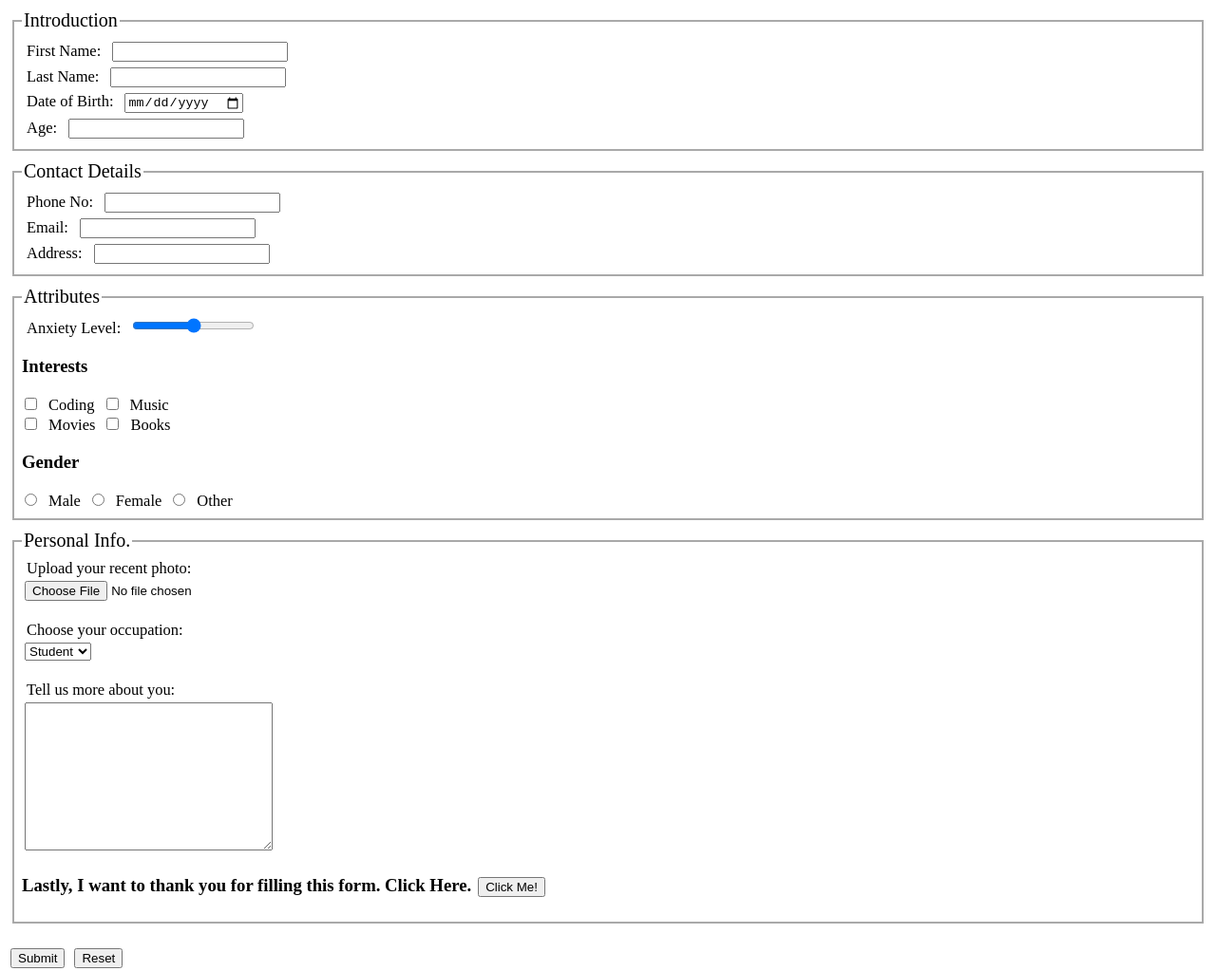
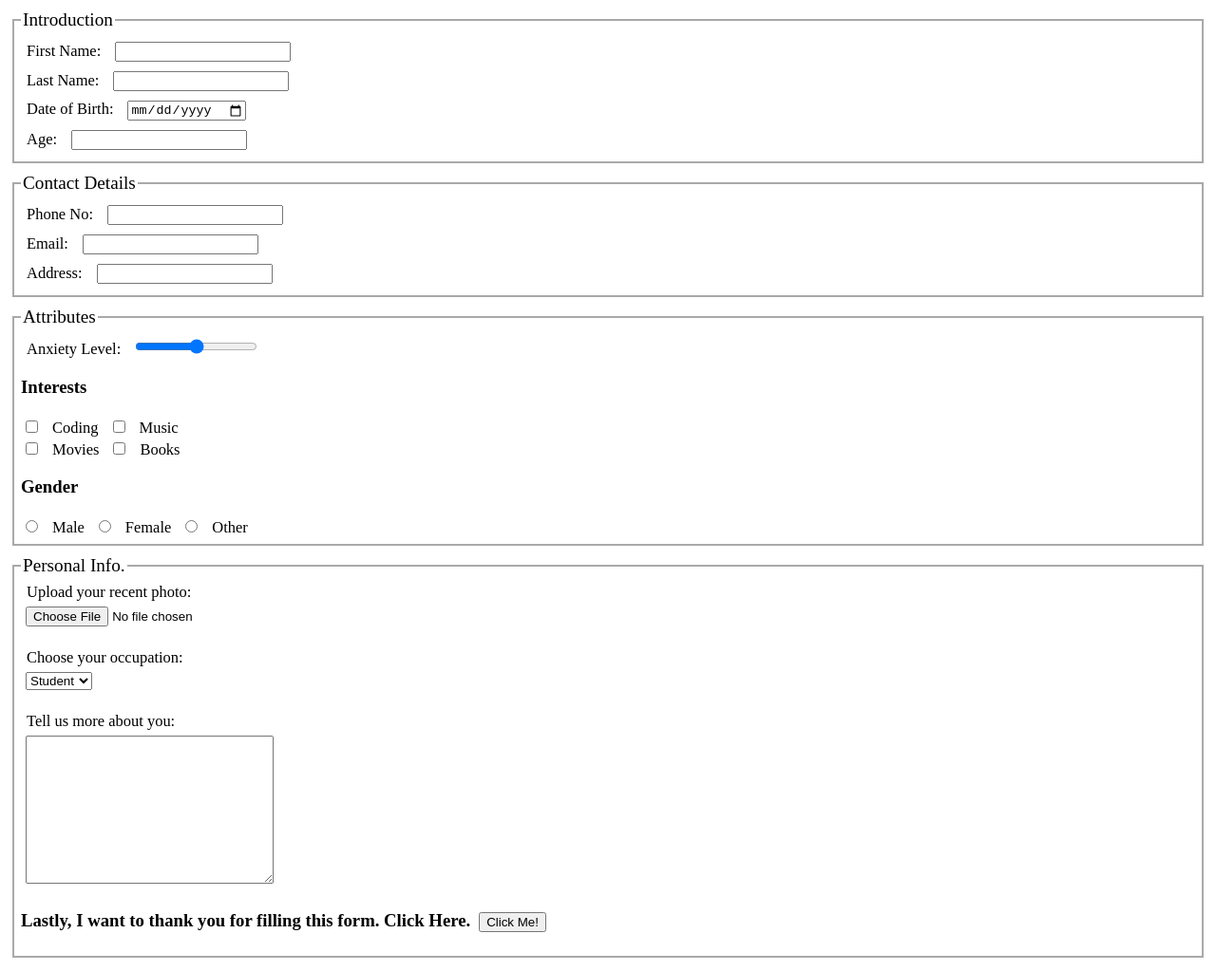
Before and after one commit to BabaKaana/Form, a plain HTML site: page index.html in a window 1280 px wide. Shown: the top 1023 px of the page at 95% size. Drawn offline with Linux system fonts and the light colour scheme.

Commit message:
Update index.html

```diff
--- a/index.html
+++ b/index.html
@@ -5,15 +5,15 @@
         <meta charset="UTF-8">
         <meta name="viewport" content="width=device-width, initial-scale=1.0">
         <style>
-            fieldset {padding:8px; margin: 5px; margin-top: 10px; border: 2px solid darkgray;}
-            legend {font-size: 125%;}
-            input, select, textarea, button {margin: 3px;}
-            label {margin: 5px; font-size: 103%;}
+            fieldset {padding:7px; margin: 5px; margin-top: 10px; border: 2px solid darkgray;}
+            legend {font-size: 120%;}
+            input, select, textarea, button {margin: 5px;}
+            label {margin: 6px; font-size: 103%;}
         </style>
     </head>
 
     <body>
-        <form action="https://formspree.io/f/xdknzzgb" method="POST" autocomplete="on" novalidate>
+        <form action="https://formspree.io/f/xdknzzgb" method="post" autocomplete="on" novalidate>
             <fieldset>
                 <legend>Introduction</legend>
                 <label for="fname">First Name:</label>
@@ -39,24 +39,24 @@
             <fieldset>
                 <legend>Attributes</legend>
                 <label for="anx">Anxiety Level:</label>
-                <input type="range" id="anx" name="anx" min="0" max="10"><br>
+                <input type="range" id="anx" name="anxiety" min="0" max="10"><br>
 
                 <h3>Interests</h3>
-                <input type="checkbox" name="interests" id="coding">
+                <input type="checkbox" name="interests" id="coding" value="coding">
                 <label for="coding">Coding</label>
-                <input type="checkbox" name="interests" id="music">
+                <input type="checkbox" name="interests" id="music" value="music">
                 <label for="music">Music</label><br>
-                <input type="checkbox" name="interests" id="movies">
+                <input type="checkbox" name="interests" id="movies" value="movies">
                 <label for="movies">Movies</label>
-                <input type="checkbox" name="interests" id="book">
+                <input type="checkbox" name="interests" id="book" value="books">
                 <label for="book">Books</label>
 
                 <h3>Gender</h3>
-                <input type="radio" name="gender" id="male">
+                <input type="radio" name="gender" id="male" value="male">
                 <label for="male">Male</label>
-                <input type="radio" name="gender" id="female">
+                <input type="radio" name="gender" id="female" value="female">
                 <label for="female">Female</label>
-                <input type="radio" name="gender" id="other">
+                <input type="radio" name="gender" id="other" value="other">
                 <label for="other">Other</label>
             </fieldset>
 
@@ -70,7 +70,7 @@
                     <option value="doctor">Doctor</option>
                     <option value="law">Lawyer</option>
                     <option value="teacher">Teacher</option>
-                    <option value="study" selected>Student</option>
+                    <option value="student" selected>Student</option>
                 </select><br><br>
 
                 <label for="about">Tell us more about you:</label><br>
@@ -82,8 +82,8 @@
 
             </fieldset>
 
-            <br><input type="submit" value="Submit" name="submit">
-            <input type="reset" value="Reset" name="reset"><br><br><br><br><br><br>
+            <br><input type="submit" value="Submit">
+            <input type="reset" value="Reset"><br><br><br><br><br><br>
         </form>
 
     </body>
```
